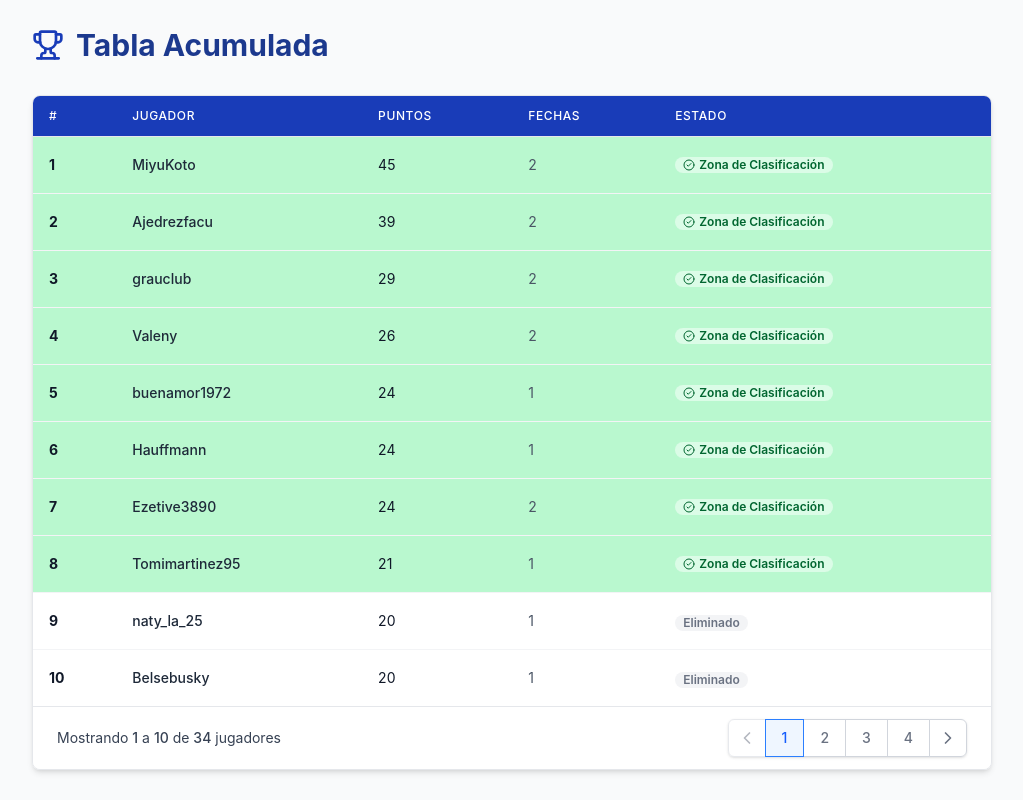
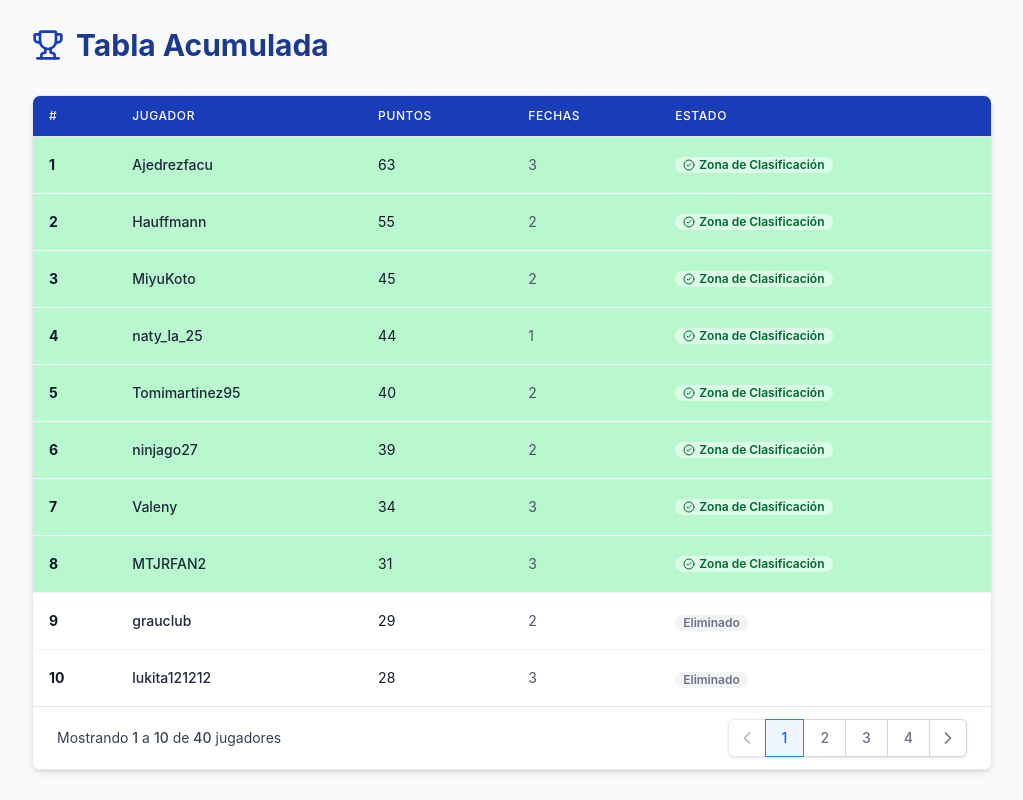
Before and after one commit to clubajedrezinformatica/ajedrez_dataviz, a React (Vite) app in the folder projects/05-prix-online-2/: page / in a window 1280 px wide. Shown: the part 840-1640 px from the top of the page, without its empty margins (128-1151 px from the left). Built offline with nearby package versions, Linux system fonts and the light colour scheme.

Commit message:
Actualización post-fecha 3

```diff
--- a/projects/05-prix-online-2/src/App.jsx
+++ b/projects/05-prix-online-2/src/App.jsx
@@ -22,46 +22,52 @@ import logoInformatica from './assets/logo_fi.jpg';
 import fondoAjedrez from './assets/ajedrez-fondo-2.jpg'
 
 const initialPlayers = [
-  { id: 1, nick: 'MiyuKoto', points: 45, tournaments: 2 },
-  { id: 2, nick: 'Ajedrezfacu', points: 39, tournaments: 2 },
-  { id: 3, nick: 'grauclub', points: 29, tournaments: 2 },
-  { id: 4, nick: 'Valeny', points: 26, tournaments: 2 },
-  { id: 5, nick: 'buenamor1972', points: 24, tournaments: 1 },
-  { id: 6, nick: 'Hauffmann', points: 24, tournaments: 1 },
-  { id: 7, nick: 'Ezetive3890', points: 24, tournaments: 2 },
-  { id: 8, nick: 'Tomimartinez95', points: 21, tournaments: 1 },
-  { id: 9, nick: 'naty_la_25', points: 20, tournaments: 1 },
-  { id: 10, nick: 'Belsebusky', points: 20, tournaments: 1 },
-  { id: 11, nick: 'lukita121212', points: 20, tournaments: 2 },
-  { id: 12, nick: 'agustinbunes', points: 19, tournaments: 1 },
-  { id: 13, nick: 'LORDSLYTHERIN', points: 17, tournaments: 1 },
-  { id: 14, nick: 'alekinee', points: 16, tournaments: 1 },
-  { id: 15, nick: 'FernandoPoratto', points: 16, tournaments: 2 },
-  { id: 16, nick: 'alex2018inf', points: 14, tournaments: 2 },
-  { id: 17, nick: 'nicootinaa', points: 13, tournaments: 1 },
-  { id: 18, nick: 'VivaCFK', points: 10, tournaments: 1 },
-  { id: 19, nick: 'FranCatalano', points: 9, tournaments: 1 },
-  { id: 20, nick: 'ikeandas', points: 9, tournaments: 2 },
-  { id: 21, nick: 'MTJRFAN2', points: 9, tournaments: 2 },
-  { id: 22, nick: 'dfarchich', points: 8, tournaments: 1 },
-  { id: 23, nick: 'hengui', points: 6, tournaments: 1 },
-  { id: 24, nick: 'ninjago27', points: 6, tournaments: 1 },
-  { id: 25, nick: 'onairam1', points: 5, tournaments: 1 },
-  { id: 26, nick: 'Volvedor', points: 4, tournaments: 1 },
-  { id: 27, nick: 'poder-ozo', points: 4, tournaments: 2 },
-  { id: 28, nick: 'Estudio91', points: 3, tournaments: 1 },
-  { id: 29, nick: 'C5h6n2o2', points: 2, tournaments: 1 },
-  { id: 30, nick: 'manucho18', points: 2, tournaments: 1 },
-  { id: 31, nick: 'evaristom', points: 0, tournaments: 1 },
-  { id: 32, nick: 'FuerzasArmadas', points: 0, tournaments: 1 },
-  { id: 33, nick: 'Lucio1993', points: 0, tournaments: 1 },
-  { id: 34, nick: 'chimillanes', points: 0, tournaments: 1 },
+  { id: 1, nick: 'Ajedrezfacu', points: 63, tournaments: 3 },
+  { id: 2, nick: 'Hauffmann', points: 55, tournaments: 2 },
+  { id: 3, nick: 'MiyuKoto', points: 45, tournaments: 2 },
+  { id: 4, nick: 'naty_la_25', points: 44, tournaments: 1 },
+  { id: 5, nick: 'Tomimartinez95', points: 40, tournaments: 2 },
+  { id: 6, nick: 'ninjago27', points: 39, tournaments: 2 },
+  { id: 7, nick: 'Valeny', points: 34, tournaments: 3 },
+  { id: 8, nick: 'MTJRFAN2', points: 31, tournaments: 3 },
+  { id: 9, nick: 'grauclub', points: 29, tournaments: 2 },
+  { id: 10, nick: 'lukita121212', points: 28, tournaments: 3 },
+  { id: 11, nick: 'buenamor1972', points: 24, tournaments: 1 },
+  { id: 12, nick: 'Ezetive3890', points: 24, tournaments: 2 },
+  { id: 13, nick: 'Mcorda', points: 22, tournaments: 1 },
+  { id: 14, nick: 'Belsebusky', points: 20, tournaments: 1 },
+  { id: 15, nick: 'agustinbunes', points: 19, tournaments: 1 },
+  { id: 16, nick: 'LORDSLYTHERIN', points: 17, tournaments: 1 },
+  { id: 17, nick: 'alekinee', points: 16, tournaments: 1 },
+  { id: 18, nick: 'FernandoPoratto', points: 16, tournaments: 2 },
+  { id: 19, nick: 'alex2018inf', points: 14, tournaments: 3 },
+  { id: 20, nick: 'nicootinaa', points: 13, tournaments: 1 },
+  { id: 21, nick: 'FranCatalano', points: 11, tournaments: 2 },
+  { id: 22, nick: 'VivaCFK', points: 10, tournaments: 1 },
+  { id: 23, nick: 'ikeandas', points: 9, tournaments: 2 },
+  { id: 24, nick: 'dfarchich', points: 13, tournaments: 2 },
+  { id: 25, nick: 'Pabameky', points: 11, tournaments: 1 },
+  { id: 26, nick: 'poder-ozo', points: 11, tournaments: 3 },
+  { id: 27, nick: 'VozesTalentinho', points: 10, tournaments: 1 },
+  { id: 28, nick: 'pulquijuan', points: 8, tournaments: 1 },
+  { id: 29, nick: 'hengui', points: 6, tournaments: 1 },
+  { id: 30, nick: 'onairam1', points: 5, tournaments: 1 },
+  { id: 31, nick: 'Mones6', points: 4, tournaments: 1 },
+  { id: 32, nick: 'Volvedor', points: 4, tournaments: 1 },
+  { id: 33, nick: 'Estudio91', points: 3, tournaments: 1 },
+  { id: 34, nick: 'alocopernico', points: 2, tournaments: 1 },
+  { id: 35, nick: 'C5h6n2o2', points: 2, tournaments: 1 },
+  { id: 36, nick: 'manucho18', points: 2, tournaments: 1 },
+  { id: 37, nick: 'evaristom', points: 0, tournaments: 1 },
+  { id: 38, nick: 'FuerzasArmadas', points: 0, tournaments: 1 },
+  { id: 39, nick: 'Lucio1993', points: 0, tournaments: 1 },
+  { id: 40, nick: 'chimillanes', points: 0, tournaments: 2 },
 ];
 
 const tournamentDates = [
   { date: 1, day: '09 de Agosto', status: 'past', link: 'https://lichess.org/tournament/mhvD5tb9' },
   { date: 2, day: '17 de Agosto', status: 'past', dayOfWeek: 'Lunes', time: '20:30', link: 'https://lichess.org/tournament/MxBsPRVH' },
-  { date: 3, day: '23 de Agosto', status: 'upcoming', link: 'https://lichess.org/tournament/IfsCbYsv' },
+  { date: 3, day: '23 de Agosto', status: 'past', link: 'https://lichess.org/tournament/IfsCbYsv' },
   { date: 4, day: '30 de Agosto', status: 'upcoming', link: 'https://lichess.org/tournament/C4Jue0rf' },
   { date: 5, day: '06 de Septiembre', status: 'upcoming', link: 'https://lichess.org/tournament/83kg4qfx' },
   { date: 6, day: '13 de Septiembre', status: 'upcoming', link: 'https://lichess.org/tournament/M06fBQuL' },
@@ -326,7 +332,7 @@ const GameOfTheWeek = () => (
         {/* Iframe interactivo de Lichess */}
         <div className="w-full max-w-2xl mx-auto rounded-lg overflow-hidden shadow-md bg-white">
           <iframe
-            src="https://lichess.org/embed/VttAxW7z?theme=auto&bg=auto"
+            src="https://lichess.org/embed/9Mfzr2hN?theme=auto&bg=auto"
             width="100%"
             height="600"
             frameBorder="0"
@@ -335,8 +341,8 @@ const GameOfTheWeek = () => (
         </div>
 
         <div className="mt-6 text-center">
-          <p className="text-lg font-semibold text-gray-800">alekinee vs. Ajedrezfacu</p>
-          <p className="text-gray-500 text-sm">Defensa Moderna</p>
+          <p className="text-lg font-semibold text-gray-800">Tomimartinez95 vs. ninjago27</p>
+          <p className="text-gray-500 text-sm">Defensa Caro-Kann - Variante del avance</p>
         </div>
       </div>
     </div>
```
